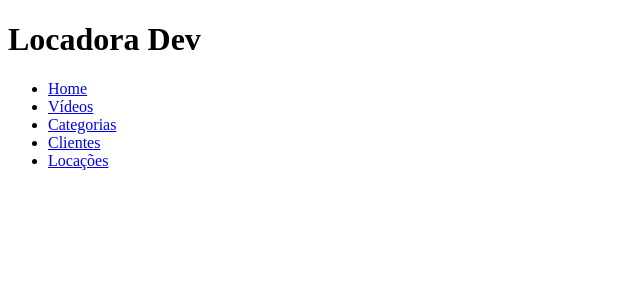
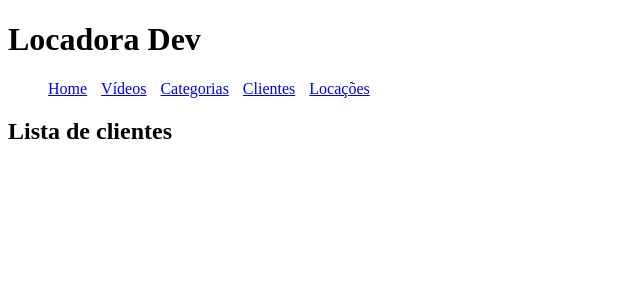
Before and after one commit to marinaluizaaraujo/locadoradevb, a PHP site: page /index.php?menu=lista-clientes in a window 1280 px wide. Shown: the top 300 px of the page, without its empty margins (0-640 px from the left). Run offline with PHP 8.4, Linux system fonts and the light colour scheme.

Commit message:
aula dois

```diff
--- a/css/estilo.css
+++ b/css/estilo.css
@@ -0,0 +1,4 @@
+li {
+    display: inline-block;
+    margin-right: 10px;
+}
--- a/home.php
+++ b/home.php
@@ -0,0 +1 @@
+<h2>Home</h2>
--- a/index.php
+++ b/index.php
@@ -31,5 +31,36 @@
             </li>
         </ul>
     </header>
+    <main>
+        <?php
+
+if (isset($_GET["menu"])) {
+    $menu = $_GET["menu"];
+} else {
+    $menu = "";
+}
+
+switch ($menu) {
+    case "home":
+        include ("home.php");
+        break;
+    case "lista-videos":
+        include ("lista-videos.php");
+        break;
+    case "lista-categorias":
+        include ("lista-categorias.php");
+        break;
+    case "lista-clientes":
+        include ("lista-clientes.php");
+        break;
+    case "locacoes":
+        include ("locacoes.php");
+        break;
+    default:
+    include("home.php");
+}
+
+?>
+    </main>
 </body>
 </html>
--- a/lista-categorias.php
+++ b/lista-categorias.php
@@ -1,3 +1 @@
-<h2>
-    Lista de Categorias
-</h2>
+<h2>Lista de Categorias</h2>
--- a/lista-clientes.php
+++ b/lista-clientes.php
@@ -0,0 +1 @@
+<h2>Lista de clientes</h2>
--- a/locacoes.php
+++ b/locacoes.php
@@ -0,0 +1 @@
+<h2>Locações</h2>
```
Also changed, not shown: lista-videos.php (line endings or trailing spaces).
